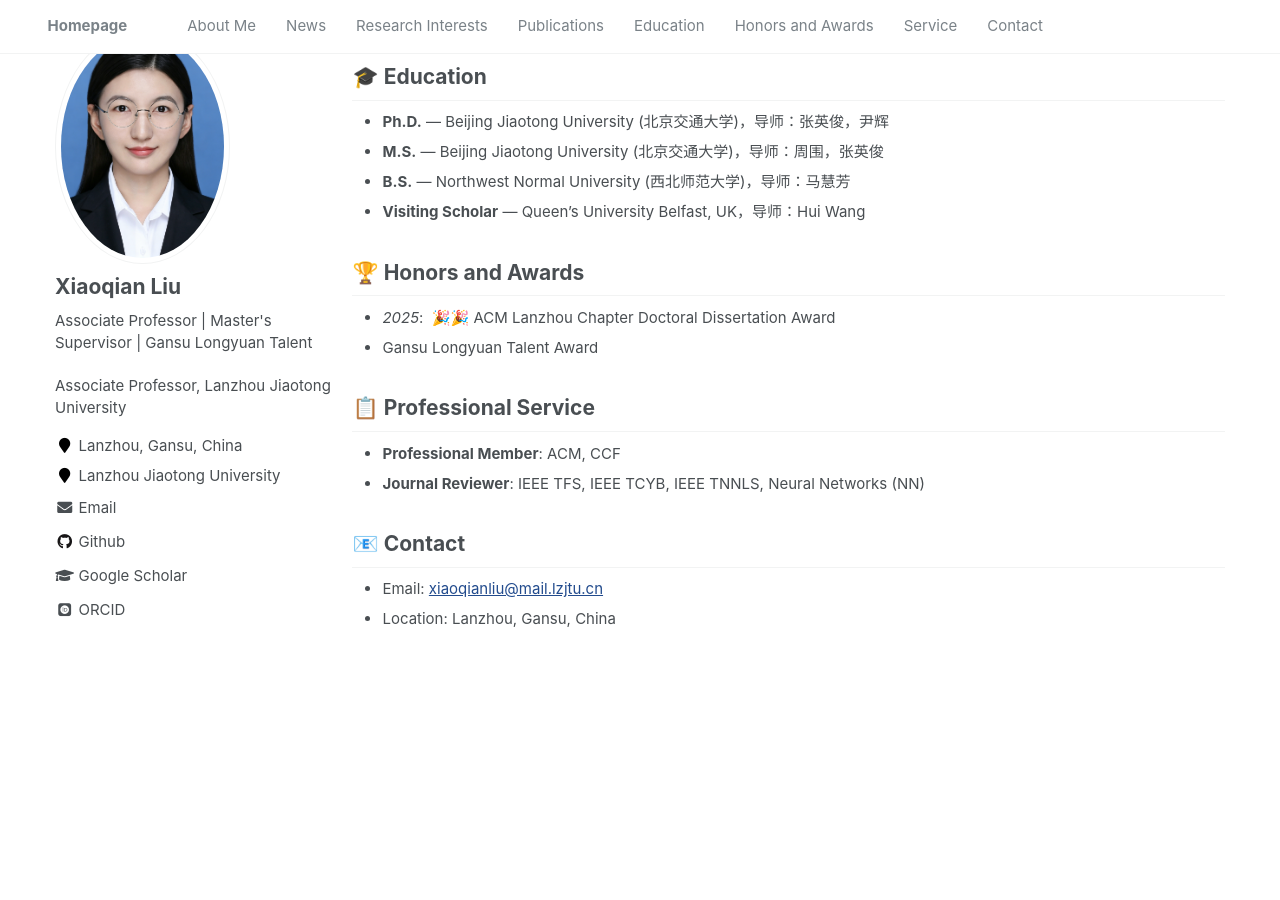
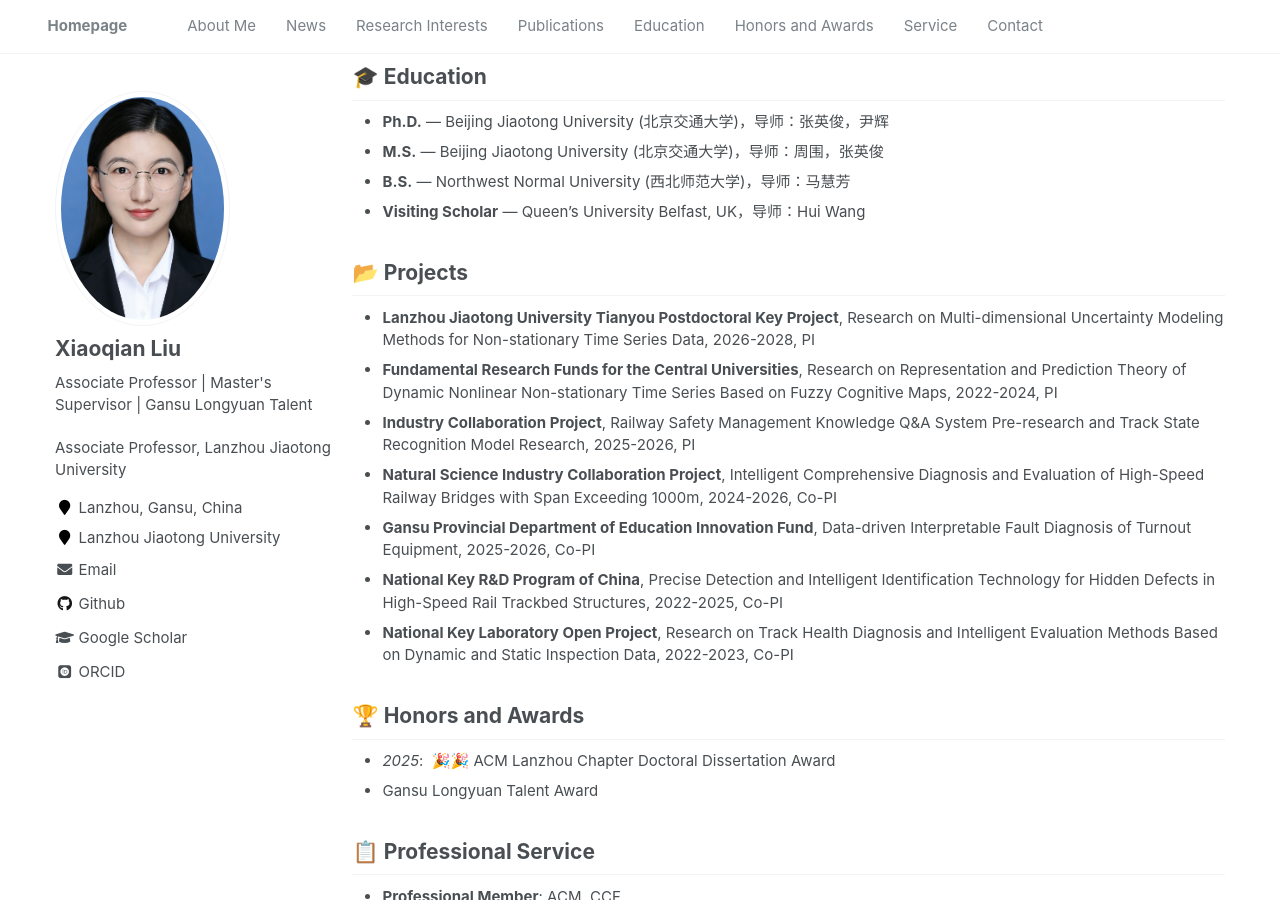
Before and after one commit to xiaoqianliu1/xiaoqianliu1.github.io, a Jekyll site: the page built from _pages/about.md, in a window 1280 px wide and 900 px high, scrolled down 2478 px. Built offline with Jekyll 4.4.1, drawn with Linux system fonts in a browser that asks for light colours; some web fonts are replaced; before the commit the page ends 3124 px from its top, so only the background shows below that.

Commit message:
feat: add Projects section with 7 funded research projects

```diff
--- a/_pages/about.md
+++ b/_pages/about.md
@@ -180,6 +180,16 @@ Yingjun Zhang, Hongzhi Yin, **Xiaoqian Liu**, Hai Huang, Xiaorong Hou
 - **B.S.** — Northwest Normal University (西北师范大学)，导师：马慧芳
 - **Visiting Scholar** — Queen's University Belfast, UK，导师：Hui Wang
 
+<span class='anchor' id='-projects'></span>
+# 📂 Projects
+- **Lanzhou Jiaotong University Tianyou Postdoctoral Key Project**, Research on Multi-dimensional Uncertainty Modeling Methods for Non-stationary Time Series Data, 2026-2028, PI
+- **Fundamental Research Funds for the Central Universities**, Research on Representation and Prediction Theory of Dynamic Nonlinear Non-stationary Time Series Based on Fuzzy Cognitive Maps, 2022-2024, PI
+- **Industry Collaboration Project**, Railway Safety Management Knowledge Q&A System Pre-research and Track State Recognition Model Research, 2025-2026, PI
+- **Natural Science Industry Collaboration Project**, Intelligent Comprehensive Diagnosis and Evaluation of High-Speed Railway Bridges with Span Exceeding 1000m, 2024-2026, Co-PI
+- **Gansu Provincial Department of Education Innovation Fund**, Data-driven Interpretable Fault Diagnosis of Turnout Equipment, 2025-2026, Co-PI
+- **National Key R&D Program of China**, Precise Detection and Intelligent Identification Technology for Hidden Defects in High-Speed Rail Trackbed Structures, 2022-2025, Co-PI
+- **National Key Laboratory Open Project**, Research on Track Health Diagnosis and Intelligent Evaluation Methods Based on Dynamic and Static Inspection Data, 2022-2023, Co-PI
+
 <span class='anchor' id='-honors-and-awards'></span>
 # 🏆 Honors and Awards
 - *2025*: &nbsp;🎉🎉 ACM Lanzhou Chapter Doctoral Dissertation Award
```
